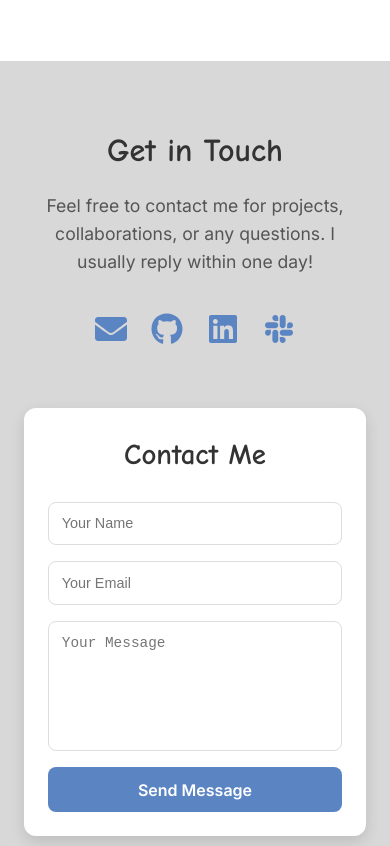
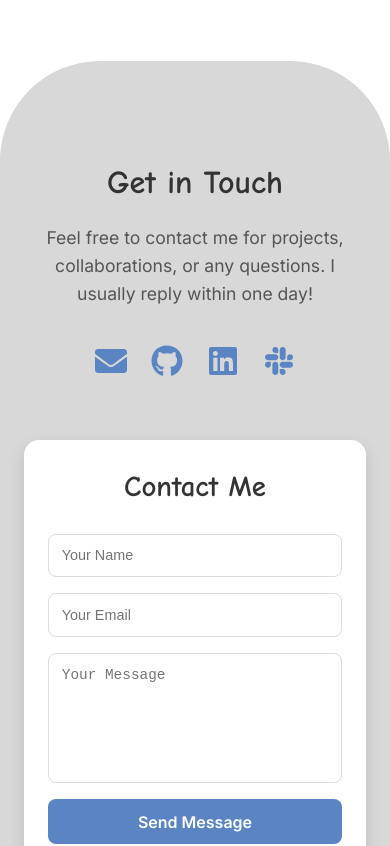
Before and after one commit to Hossein-Kelisa/Hossein-Kelisa-Portfolio, a React (Vite) app: page / in a window 390 px wide. Shown: the part 4420-5266 px from the top of the page. Built offline with nearby package versions, Linux system fonts and the light colour scheme; a web font is replaced by a local one.

Commit message:
start changing

```diff
--- a/src/components/HomeComponents/Contact.css
+++ b/src/components/HomeComponents/Contact.css
@@ -1,12 +1,13 @@
 .contact-section {
   padding: 4rem 1.5rem;
   background-color: #d8d8d8;
-  margin-top: 6rem;
+  margin-top: 10rem;
+  border-radius: 100px 100px 0 0;
 }
 
 .contact-container {
   max-width: 1100px;
-  margin: 0 auto;
+  margin: 2rem auto;
   display: flex;
   flex-direction: row;
   gap: 3rem;
@@ -55,7 +56,7 @@
   flex: 1;
   background: white;
   padding: 2rem;
-  border-radius: 12px;
+  border-radius: 15px;
   box-shadow: 0 6px 15px rgba(0, 0, 0, 0.12);
   display: flex;
   flex-direction: column;
@@ -107,6 +108,9 @@
 
 /* --- RESPONSIVE DESIGN --- */
 @media (max-width: 768px) {
+  .contact-section {
+    margin-top: 8rem;
+  }
   .contact-container {
     flex-direction: column;
     text-align: center;
@@ -130,6 +134,9 @@
 }
 
 @media (max-width: 480px) {
+  .contact-section {
+    margin-top: 6rem;
+  }
   .contact-title {
     font-size: 2rem;
   }
```
